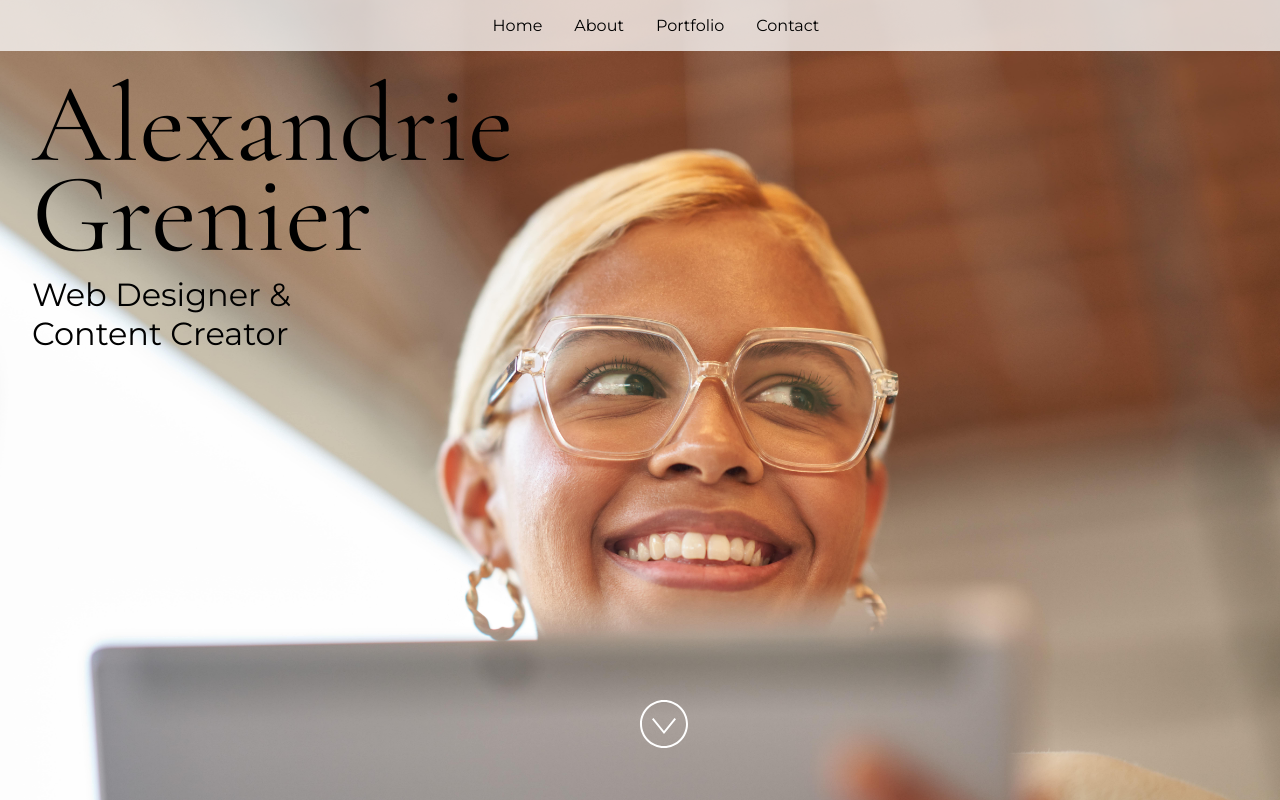
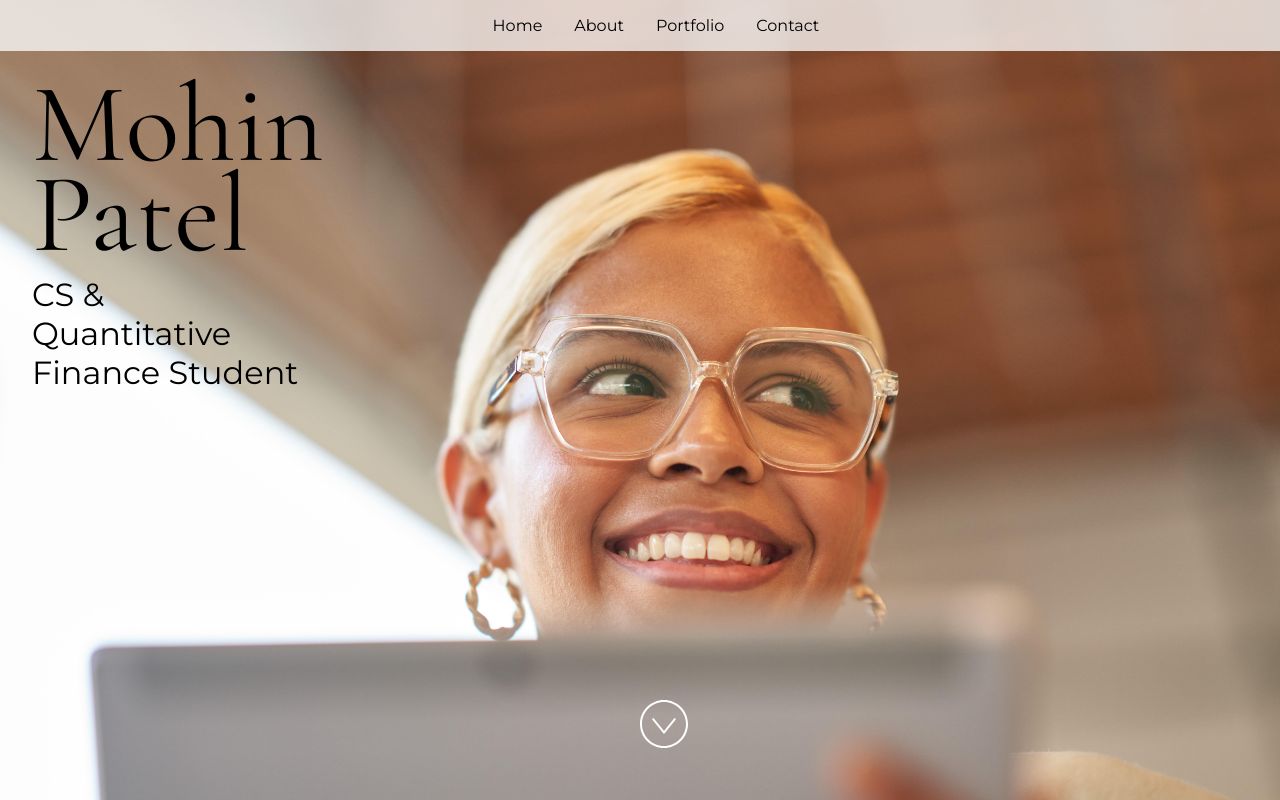
Before and after one commit to mohinpatell/PersonalWebsite, a React (Vite) app: page / in a window 1280 px wide. Built offline with nearby package versions, Linux system fonts and the light colour scheme.

Commit message:
Added my own information into the links and title.

```diff
--- a/src/App.jsx
+++ b/src/App.jsx
@@ -24,15 +24,14 @@ import "./styles.css";
  * If you don't have one of the social sites listed, leave it as an empty string.
  */
 const siteProps = {
-  name: "Alexandrie Grenier",
-  title: "Web Designer & Content Creator",
-  email: "alex@example.com",
-  gitHub: "microsoft",
-  instagram: "microsoft",
-  linkedIn: "satyanadella",
+  name: "Mohin Patel",
+  title: "CS & Quantitative Finance Student",
+  email: "mohinpatel1728@gmail.com",
+  gitHub: "https://github.com/mohinpatell",
+  instagram: "https://www.instagram.com/_mohin_patel_/",
+  linkedIn: "https://www.linkedin.com/in/mohin-patel/",
   medium: "",
-  twitter: "microsoft",
-  youTube: "Code",
+  twitter: "https://twitter.com/the_mohin_patel",
 };
 
 const primaryColor = "#4E567E";
```
